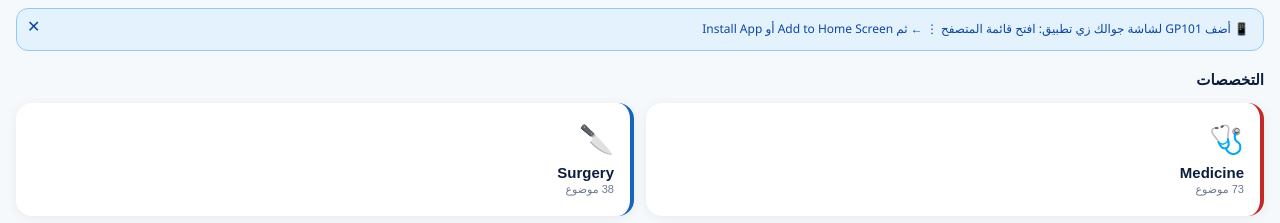
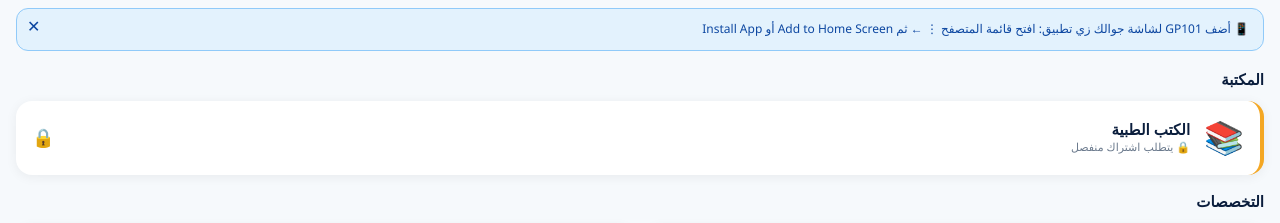
Before and after one commit to salmanibyaseen-oss/gp101-app, a Next.js app: page /dashboard in a window 1280 px wide. Shown: the part 254-477 px from the top of the page. Built offline with nearby package versions, Linux system fonts and the light colour scheme; no server answers.

Commit message:
Update page.tsx

```diff
--- a/src/app/dashboard/page.tsx
+++ b/src/app/dashboard/page.tsx
@@ -3,7 +3,6 @@
 import { useState, useEffect, useMemo } from "react";
 import { useRouter } from "next/navigation";
 
-// ===== نفس أيقونات الـ Sidebar =====
 const SECTION_ICONS: Record<string, string> = {
   "Medicine الباطنه": "🩺",
   "Surgery الجراحه": "🔪",
@@ -26,11 +25,16 @@ const SECTION_COLORS: Record<string, string> = {
   "Toxicology سموم": "#4e342e",
 };
 
-// نوع بسيط للـ topic في البحث
 interface FlatTopic {
   slug: string;
   title: string;
   section: string;
+}
+
+interface UserInfo {
+  hasWebAccess: boolean;
+  hasBooksAccess: boolean;
+  isAdmin: boolean;
 }
 
 export default function DashboardPage() {
@@ -42,12 +46,21 @@ export default function DashboardPage() {
   const [sections, setSections] = useState<any[]>([]);
   const [searchResults, setSearchResults] = useState<FlatTopic[]>([]);
   const [showResults, setShowResults] = useState(false);
+  const [userInfo, setUserInfo] = useState<UserInfo>({ hasWebAccess: true, hasBooksAccess: false, isAdmin: false });
+  const [showNoBooks, setShowNoBooks] = useState(false);
 
-  // جيب الـ sections من الـ API أو من الـ content مباشرة
   useEffect(() => {
     fetch("/api/content")
       .then((r) => r.json())
       .then((d) => setSections(d.sections || []))
+      .catch(() => {});
+
+    // جيب بيانات اليوزر
+    fetch("/api/me")
+      .then((r) => r.json())
+      .then((d) => {
+        if (d.user) setUserInfo(d.user);
+      })
       .catch(() => {});
 
     const ios = /iphone|ipad|ipod/i.test(navigator.userAgent);
@@ -65,7 +78,6 @@ export default function DashboardPage() {
     return () => clearTimeout(timer);
   }, []);
 
-  // فلتر البحث على كل المواضيع
   const allTopics: FlatTopic[] = useMemo(() => {
     return sections.flatMap((s: any) =>
       s.subsections.flatMap((sub: any) =>
@@ -90,17 +102,26 @@ export default function DashboardPage() {
     setShowResults(true);
   }, [search, allTopics]);
 
-  // أول slug في كل section
   const getFirstSlug = (sectionName: string): string | null => {
     const sec = sections.find((s: any) => s.name === sectionName);
     return sec?.subsections?.[0]?.topics?.[0]?.slug ?? null;
   };
 
   const handleSpecialtyClick = (sectionName: string) => {
+    if (!userInfo.hasWebAccess && !userInfo.isAdmin) {
+      alert("🔒 هذه الخدمة تتطلب اشتراك الموقع. تواصل مع الإدارة للاشتراك.");
+      return;
+    }
     const slug = getFirstSlug(sectionName);
-    if (slug) {
-      router.push("/content/" + encodeURIComponent(slug));
+    if (slug) router.push("/content/" + encodeURIComponent(slug));
+  };
+
+  const handleBooksClick = () => {
+    if (!userInfo.hasBooksAccess && !userInfo.isAdmin) {
+      setShowNoBooks(true);
+      return;
     }
+    router.push("/books");
   };
 
   const handleSearchSubmit = (e: React.FormEvent) => {
@@ -114,27 +135,57 @@ export default function DashboardPage() {
     <div
       dir="rtl"
       style={{ minHeight: "100vh", background: "#f6f9fc", fontFamily: "'Segoe UI', Arial, sans-serif" }}
-      onClick={() => setShowResults(false)}
+      onClick={() => { setShowResults(false); setShowNoBooks(false); }}
     >
-      {/* Header */}
+      {/* رسالة لا يوجد اشتراك كتب */}
+      {showNoBooks && (
         <div
           style={{
-          background: "linear-gradient(135deg, #0B1E3D 0%, #0E7C86 100%)",
-          padding: "24px 20px 40px",
-          color: "#fff",
+            position: "fixed", inset: 0, background: "rgba(0,0,0,0.5)",
+            zIndex: 200, display: "flex", alignItems: "center", justifyContent: "center",
+            padding: 24,
+          }}
+          onClick={() => setShowNoBooks(false)}
+        >
+          <div
+            style={{
+              background: "#fff", borderRadius: 20, padding: 28,
+              maxWidth: 320, width: "100%", textAlign: "center",
+              boxShadow: "0 20px 60px rgba(0,0,0,0.2)",
+            }}
+            onClick={(e) => e.stopPropagation()}
+          >
+            <div style={{ fontSize: 48, marginBottom: 12 }}>📚</div>
+            <h3 style={{ fontSize: 18, fontWeight: 800, color: "#0B1E3D", marginBottom: 8 }}>
+              اشتراك الكتب
+            </h3>
+            <p style={{ fontSize: 13, color: "#6B7A8D", lineHeight: 1.7, marginBottom: 20 }}>
+              الكتب متاحة باشتراك منفصل. تواصل مع الإدارة للاشتراك والحصول على وصول فوري.
+            </p>
+            <button
+              onClick={() => setShowNoBooks(false)}
+              style={{
+                background: "linear-gradient(135deg, #0B1E3D, #0E7C86)",
+                color: "#fff", border: "none", borderRadius: 12,
+                padding: "12px 24px", fontSize: 14, fontWeight: 700,
+                cursor: "pointer", width: "100%",
               }}
             >
+              حسناً
+            </button>
+          </div>
+        </div>
+      )}
+
+      {/* Header */}
+      <div style={{ background: "linear-gradient(135deg, #0B1E3D 0%, #0E7C86 100%)", padding: "24px 20px 40px", color: "#fff" }}>
         <div style={{ display: "flex", justifyContent: "space-between", alignItems: "center", marginBottom: 20 }}>
           <div style={{ fontSize: 20, fontWeight: 900 }}>
             <span style={{ color: "#F4A723" }}>GP</span>101
           </div>
           <button
             onClick={() => router.push("/admin")}
-            style={{
-              background: "rgba(255,255,255,0.1)", border: "none",
-              color: "#fff", borderRadius: 8, padding: "6px 12px",
-              fontSize: 12, cursor: "pointer",
-            }}
+            style={{ background: "rgba(255,255,255,0.1)", border: "none", color: "#fff", borderRadius: 8, padding: "6px 12px", fontSize: 12, cursor: "pointer" }}
           >
             خروج
           </button>
@@ -173,16 +224,12 @@ export default function DashboardPage() {
               🔍
             </button>
 
-            {/* نتائج البحث dropdown */}
             {showResults && searchResults.length > 0 && (
-              <div
-                style={{
+              <div style={{
                 position: "absolute", top: "calc(100% + 6px)", right: 0, left: 0,
                 background: "#fff", borderRadius: 12,
-                  boxShadow: "0 8px 32px rgba(0,0,0,0.15)",
-                  zIndex: 100, overflow: "hidden",
-                }}
-              >
+                boxShadow: "0 8px 32px rgba(0,0,0,0.15)", zIndex: 100, overflow: "hidden",
+              }}>
                 {searchResults.map((topic) => (
                   <button
                     key={topic.slug}
@@ -190,21 +237,13 @@ export default function DashboardPage() {
                     style={{
                       display: "flex", alignItems: "center", gap: 10,
                       width: "100%", padding: "10px 14px",
-                      background: "none", border: "none",
-                      cursor: "pointer", textAlign: "right",
-                      borderBottom: "1px solid #f0f0f0",
-                      transition: "background 0.1s",
+                      background: "none", border: "none", cursor: "pointer",
+                      textAlign: "right", borderBottom: "1px solid #f0f0f0",
                     }}
-                    onMouseEnter={(e) => { e.currentTarget.style.background = "#f6f9fc"; }}
-                    onMouseLeave={(e) => { e.currentTarget.style.background = "none"; }}
                   >
-                    <span style={{ fontSize: 16 }}>
-                      {SECTION_ICONS[topic.section] || "📋"}
-                    </span>
+                    <span style={{ fontSize: 16 }}>{SECTION_ICONS[topic.section] || "📋"}</span>
                     <div style={{ flex: 1 }}>
-                      <div style={{ fontSize: 13, fontWeight: 600, color: "#0B1E3D" }}>
-                        {topic.title}
-                      </div>
+                      <div style={{ fontSize: 13, fontWeight: 600, color: "#0B1E3D" }}>{topic.title}</div>
                       <div style={{ fontSize: 11, color: "#6B7A8D" }}>{topic.section}</div>
                     </div>
                     <span style={{ fontSize: 11, color: "#0E7C86" }}>←</span>
@@ -214,14 +253,12 @@ export default function DashboardPage() {
             )}
 
             {showResults && search.trim() && searchResults.length === 0 && (
-              <div
-                style={{
+              <div style={{
                 position: "absolute", top: "calc(100% + 6px)", right: 0, left: 0,
                 background: "#fff", borderRadius: 12, padding: "14px",
                 boxShadow: "0 8px 32px rgba(0,0,0,0.15)", zIndex: 100,
                 fontSize: 13, color: "#9e9e9e", textAlign: "center",
-                }}
-              >
+              }}>
                 لا توجد نتائج لـ "{search}"
               </div>
             )}
@@ -231,29 +268,25 @@ export default function DashboardPage() {
 
       {/* Tips */}
       <div style={{ padding: "0 16px", marginTop: -16 }}>
-        <div
-          style={{
+        <div style={{
           background: offlineReady ? "#e8f5e9" : "#fff8e1",
           border: "1px solid " + (offlineReady ? "#a5d6a7" : "#ffe082"),
           borderRadius: 12, padding: "10px 14px",
           fontSize: 12, color: offlineReady ? "#2e7d32" : "#795548",
           marginBottom: 10, lineHeight: 1.6,
-          }}
-        >
+        }}>
           {offlineReady
             ? "✅ المحتوى محفوظ أوفلاين — تقدر تستخدم الموقع بدون نت"
             : "📶 تلميح: افتح الموقع مرة وأنت متصل بالنت — بعدها كل المحتوى هيتحفظ تلقائياً"}
         </div>
 
         {showPWA && (
-          <div
-            style={{
+          <div style={{
             background: "#e3f2fd", border: "1px solid #90caf9",
             borderRadius: 12, padding: "10px 14px",
             fontSize: 12, color: "#0d47a1",
             marginBottom: 10, lineHeight: 1.7, position: "relative",
-            }}
-          >
+          }}>
             <button
               onClick={() => setShowPWA(false)}
               style={{ position: "absolute", top: 8, left: 10, background: "none", border: "none", fontSize: 16, cursor: "pointer", color: "#0d47a1" }}
@@ -262,13 +295,43 @@ export default function DashboardPage() {
             </button>
             {"📱 أضف GP101 لشاشة جوالك زي تطبيق: "}
             {isIOS
-              ? "اضغط على زرار Share ⬆️ في Safari ← ثم Add to Home Screen"              : "افتح قائمة المتصفح ⋮ ← ثم Add to Home Screen أو Install App"}
+              ? "اضغط على زرار Share ⬆️ في Safari ← ثم Add to Home Screen"
+              : "افتح قائمة المتصفح ⋮ ← ثم Add to Home Screen أو Install App"}
           </div>
         )}
       </div>
 
+      {/* كتب */}
+      <div style={{ padding: "8px 16px 0" }}>
+        <h2 style={{ fontSize: 15, fontWeight: 700, color: "#0B1E3D", marginBottom: 12 }}>المكتبة</h2>
+        <button
+          onClick={handleBooksClick}
+          style={{
+            width: "100%", background: "#fff", border: "none", borderRadius: 16,
+            padding: "18px 16px", textAlign: "right", cursor: "pointer",
+            boxShadow: "0 2px 12px rgba(0,0,0,0.06)",
+            borderRight: "4px solid #F4A723",
+            display: "flex", alignItems: "center", gap: 14,
+            transition: "transform 0.15s",
+          }}
+          onMouseEnter={(e) => { e.currentTarget.style.transform = "scale(1.01)"; }}
+          onMouseLeave={(e) => { e.currentTarget.style.transform = "scale(1)"; }}
+        >
+          <div style={{ fontSize: 32 }}>📚</div>
+          <div style={{ flex: 1 }}>
+            <div style={{ fontSize: 15, fontWeight: 700, color: "#0B1E3D" }}>الكتب الطبية</div>
+            <div style={{ fontSize: 11, color: "#6B7A8D", marginTop: 2 }}>
+              {userInfo.hasBooksAccess || userInfo.isAdmin ? "اضغط للوصول للكتب" : "🔒 يتطلب اشتراك منفصل"}
+            </div>
+          </div>
+          <span style={{ fontSize: 18, color: userInfo.hasBooksAccess || userInfo.isAdmin ? "#F4A723" : "#ccc" }}>
+            {userInfo.hasBooksAccess || userInfo.isAdmin ? "←" : "🔒"}
+          </span>
+        </button>
+      </div>
+
       {/* Specialties Grid */}
-      <div style={{ padding: "8px 16px 32px" }}>
+      <div style={{ padding: "16px 16px 32px" }}>
         <h2 style={{ fontSize: 15, fontWeight: 700, color: "#0B1E3D", marginBottom: 14 }}>التخصصات</h2>
 
         {sections.length === 0 ? (
@@ -287,16 +350,13 @@ export default function DashboardPage() {
                   boxShadow: "0 2px 12px rgba(0,0,0,0.06)",
                   borderRight: "4px solid " + (SECTION_COLORS[sec.name] || "#1e3a5f"),
                   transition: "transform 0.15s",
+                  opacity: userInfo.hasWebAccess || userInfo.isAdmin ? 1 : 0.5,
                 }}
                 onMouseEnter={(e) => { e.currentTarget.style.transform = "scale(1.02)"; }}
                 onMouseLeave={(e) => { e.currentTarget.style.transform = "scale(1)"; }}
               >
-                <div style={{ fontSize: 28, marginBottom: 8 }}>
-                  {SECTION_ICONS[sec.name] || "📋"}
-                </div>
-                <div style={{ fontSize: 15, fontWeight: 700, color: "#0B1E3D" }}>
-                  {sec.name.split(" ")[0]}
-                </div>
+                <div style={{ fontSize: 28, marginBottom: 8 }}>{SECTION_ICONS[sec.name] || "📋"}</div>
+                <div style={{ fontSize: 15, fontWeight: 700, color: "#0B1E3D" }}>{sec.name.split(" ")[0]}</div>
                 <div style={{ fontSize: 11, color: "#6B7A8D", marginTop: 2 }}>
                   {sec.subsections?.reduce((acc: number, sub: any) => acc + sub.topics.length, 0)} موضوع
                 </div>
@@ -307,13 +367,7 @@ export default function DashboardPage() {
       </div>
 
       {/* Footer */}
-      <div
-        style={{
-          textAlign: "center", padding: "16px",
-          fontSize: 11, color: "#9e9e9e",
-          borderTop: "1px solid #e8edf3",
-        }}
-      >
+      <div style={{ textAlign: "center", padding: "16px", fontSize: 11, color: "#9e9e9e", borderTop: "1px solid #e8edf3" }}>
         GP101 © 2026 — SNIMPLY
       </div>
     </div>
```
Lines whose indentation alone changed are shown as unchanged.
